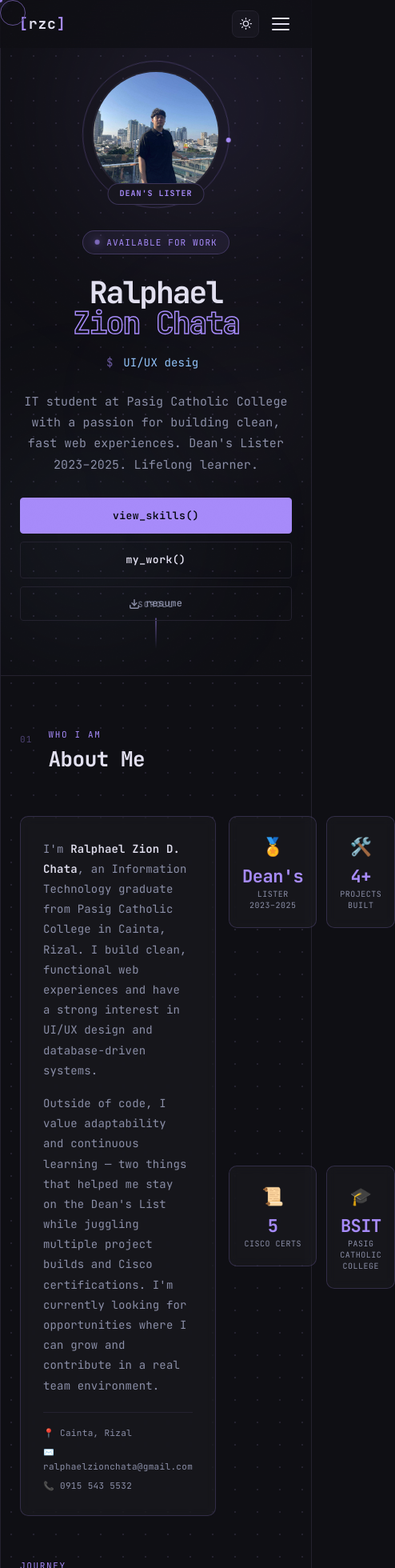
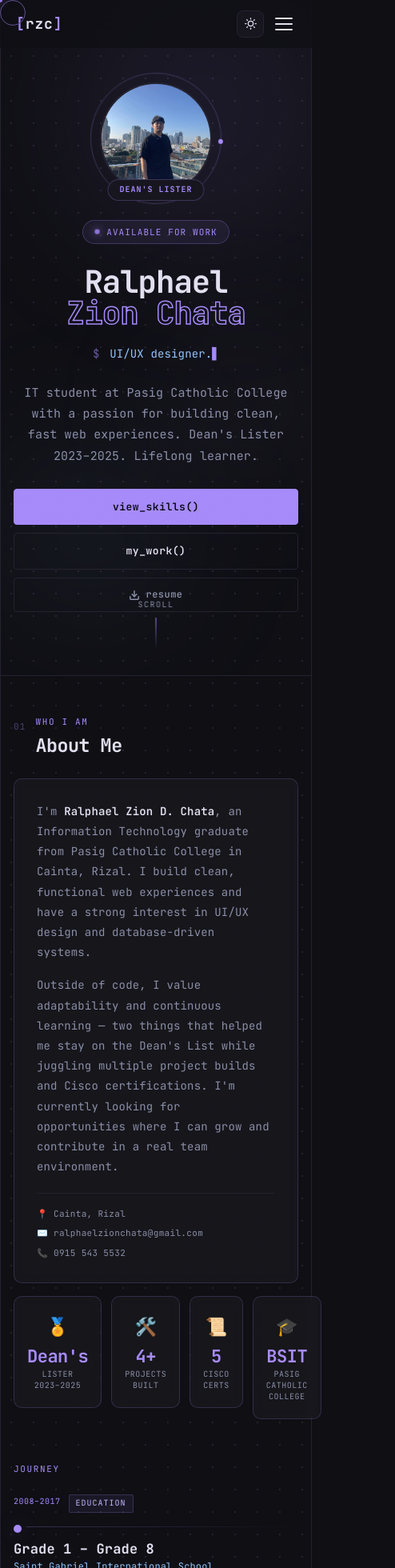
Before and after one commit to rcinsanity/my-portfolio, a React (Vite) app: page / in a window 390 px wide. Shown: the top 1960 px of the page at 80% size, 494 px wide, since content can reach past the window. Built offline with nearby package versions, Linux system fonts and the light colour scheme.

Commit message:
Complete responsive overhaul for all screen sizes

```diff
--- a/src/App.css
+++ b/src/App.css
@@ -511,110 +511,128 @@ a.contact-link:hover { color: var(--accent); }
    RESPONSIVE
 ════════════════════════════════ */
 
-/* ── Large tablet / small desktop ── */
+/* ── Large desktop edge ── */
 @media (max-width: 1240px) {
   .back-to-top { right: 20px; }
 }
 
-/* ── Tablet ── */
+/* ── Tablet landscape (≤900px) ── */
 @media (max-width: 900px) {
-  /* Bento */
   .bento { grid-template-columns: 1fr 1fr; }
   .bento-0 { grid-column: span 2; }
   .bento-1 { grid-column: span 1; }
   .bento-2 { grid-column: span 1; }
   .bento-3 { grid-column: span 2; }
-
-  /* Skills */
   .skills-grid { grid-template-columns: repeat(4, 1fr); }
-
-  /* About */
-  .about-grid { grid-template-columns: 1fr; }
   .about-stats { grid-template-columns: repeat(4, 1fr); }
 }
 
-/* ── Mobile landscape / small tablet ── */
+/* ── Tablet portrait / large mobile (≤768px) ── */
 @media (max-width: 768px) {
   /* Nav */
-  .nav { padding: 0 24px; }
-  .nav-right { gap: 12px; }
+  .nav { padding: 0 20px; }
+  .nav-right { gap: 10px; }
   .nav nav {
     display: none; flex-direction: column;
     position: absolute; top: 60px; left: 0; right: 0;
-    background: rgba(15,15,20,0.97); border-bottom: 1px solid var(--border);
+    background: rgba(15,15,20,0.97);
+    border-bottom: 1px solid var(--border);
     padding: 20px 24px; gap: 20px;
   }
   .nav nav.open { display: flex; }
   .nav-burger { display: flex; }
 
   /* Hero */
-  .hero { padding: 80px 24px 60px; }
-  .hero-inner { flex-direction: column-reverse; gap: 40px; text-align: center; }
+  .hero { padding: 80px 20px 60px; }
+  .hero-inner { flex-direction: column-reverse; gap: 32px; text-align: center; }
   .hero-status, .hero-tags, .hero-actions { justify-content: center; }
   .hero-bio { margin-left: auto; margin-right: auto; }
   .avatar-wrap { width: 160px; height: 160px; }
 
   /* Sections */
-  .section { padding: 64px 24px; }
+  .section { padding: 60px 20px; }
+  .contact-section { padding: 60px 20px; }
+  .section-header { margin-bottom: 36px; }
 
-  /* Experience timeline */
-  .timeline-item { grid-template-columns: 1fr; }
-  .timeline-left { text-align: left; }
+  /* Experience / About journey timeline */
+  .timeline-item { grid-template-columns: 1fr; gap: 8px 0; padding-bottom: 32px; }
+  .timeline-left { text-align: left; display: flex; gap: 10px; align-items: center; }
   .timeline-connector { flex-direction: row; height: 20px; }
   .tl-line { width: 100%; height: 1px; margin-top: 0; margin-left: 6px; background: linear-gradient(to right, var(--accent-border), transparent); }
 
   /* About */
-  .about-grid { grid-template-columns: 1fr; }
   .about-stats { grid-template-columns: repeat(2, 1fr); }
   .about-bio-card { padding: 20px; }
-
-  /* About journey — collapse to single column like timeline on mobile */
-  .about-journey .timeline-item { grid-template-columns: 1fr; }
-  .about-journey .timeline-left { text-align: left; }
-  .about-journey .timeline-connector { flex-direction: row; height: 20px; }
-  .about-journey .tl-line { width: 100%; height: 1px; margin-top: 0; margin-left: 6px; background: linear-gradient(to right, var(--accent-border), transparent); }
+  .about-tags { flex-direction: column; }
 
   /* Skills */
   .skills-grid { grid-template-columns: repeat(4, 1fr); gap: 8px; }
 
-  /* Contact */
-  .contact-section { padding: 64px 24px; }
+  /* Bento */
+  .bento { grid-template-columns: 1fr 1fr; gap: 10px; }
+
+  /* Certs */
+  .certs-grid { grid-template-columns: repeat(2, 1fr); }
+
+  /* Contact form */
   .form-row { grid-template-columns: 1fr; }
 
   /* Footer */
-  .footer { flex-direction: column; gap: 8px; text-align: center; }
+  .footer { flex-direction: column; gap: 8px; text-align: center; padding: 16px 20px; }
 
   /* Toast */
-  .toast { font-size: 12px; padding: 10px 18px; white-space: normal; text-align: center; max-width: calc(100vw - 48px); }
+  .toast { font-size: 12px; padding: 10px 16px; white-space: normal; text-align: center; max-width: calc(100vw - 40px); }
 }
 
-/* ── Mobile portrait ── */
-@media (max-width: 540px) {
-  /* Bento */
-  .bento { grid-template-columns: 1fr; }
+/* ── Mobile portrait (≤480px) ── */
+@media (max-width: 480px) {
+  /* Hero */
+  .hero { padding: 72px 16px 48px; }
+  .hero-name { font-size: clamp(36px, 10vw, 52px); letter-spacing: -1px; }
+  .hero-actions { flex-direction: column; align-items: stretch; }
+  .btn { width: 100%; justify-content: center; }
+  .avatar-wrap { width: 140px; height: 140px; }
+
+  /* Sections */
+  .section { padding: 48px 16px; }
+  .contact-section { padding: 48px 16px; }
+  .section-title { font-size: clamp(22px, 6vw, 30px); }
+  .section-header { gap: 12px; margin-bottom: 28px; }
+
+  /* Skills — 4 per row, compact */
+  .skills-grid { grid-template-columns: repeat(4, 1fr); gap: 6px; }
+  .skill-box { padding: 14px 6px 10px; gap: 8px; }
+  .skill-icon { width: 26px; height: 26px; }
+  .skill-name { font-size: 8px; letter-spacing: 0.04em; }
+
+  /* Bento — single column */
+  .bento { grid-template-columns: 1fr; gap: 10px; }
   .bento-0, .bento-1, .bento-2, .bento-3 { grid-column: span 1; }
-
-  /* Hero */
-  .hero-actions { flex-direction: column; align-items: center; }
-  .btn { width: 100%; justify-content: center; }
-  .hero-name { font-size: 38px; }
-
-  /* Skills */
-  .skills-grid { grid-template-columns: repeat(4, 1fr); gap: 6px; }
-  .skill-box { padding: 16px 8px 12px; }
-  .skill-icon { width: 28px; height: 28px; }
-  .skill-name { font-size: 9px; }
+  .card { padding: 20px; }
 
   /* About */
-  .about-stats { grid-template-columns: repeat(2, 1fr); }
+  .about-stats { grid-template-columns: repeat(2, 1fr); gap: 8px; }
+  .about-stat-card { padding: 14px 10px; }
+  .about-stat-icon { font-size: 18px; }
   .about-stat-value { font-size: 18px; }
   .about-stat-sub { font-size: 9px; }
+  .about-bio-card { padding: 16px; }
+  .about-bio-text { font-size: 13px; }
 
-  /* Certs grid */
+  /* Timeline */
+  .timeline-item { padding-bottom: 24px; }
+  .tl-date { font-size: 10px; }
+
+  /* Certs */
   .certs-grid { grid-template-columns: 1fr; }
+  .cert-card { padding: 18px; }
 
-  /* Section header */
-  .section-title { font-size: 26px; }
+  /* Contact */
+  .contact-title { font-size: clamp(28px, 8vw, 44px); }
+  .social-row { flex-wrap: wrap; }
+
+  /* Footer */
+  .footer { padding: 14px 16px; font-size: 10px; }
 }
 
 /* ════════════════════════════════
@@ -723,8 +741,8 @@ a.contact-link:hover { color: var(--accent); }
 .section-about { border-top: 1px solid var(--border); }
 
 .about-grid {
-  display: grid;
-  grid-template-columns: 1fr 1fr;
+  display: flex;
+  flex-direction: column;
   gap: 16px;
   margin-bottom: 56px;
 }
@@ -739,7 +757,6 @@ a.contact-link:hover { color: var(--accent); }
   display: flex;
   flex-direction: column;
   gap: 16px;
-  height: 100%;
   transition: border-color 0.4s cubic-bezier(0.22,1,0.36,1), background 0.4s;
 }
 .about-bio-card:hover {
@@ -774,7 +791,7 @@ a.contact-link:hover { color: var(--accent); }
 
 .about-stats {
   display: grid;
-  grid-template-columns: 1fr 1fr;
+  grid-template-columns: repeat(4, 1fr);
   gap: 12px;
 }
 
--- a/src/components/About.tsx
+++ b/src/components/About.tsx
@@ -85,9 +85,7 @@ export default function About() {
             </Reveal>
           ))}
         </div>
-      </div>
-
-      {/* Journey timeline */}
+      </div>      {/* Journey timeline */}
       <Reveal delay={100}>
         <h3 className="about-journey-title">journey</h3>
       </Reveal>
```
